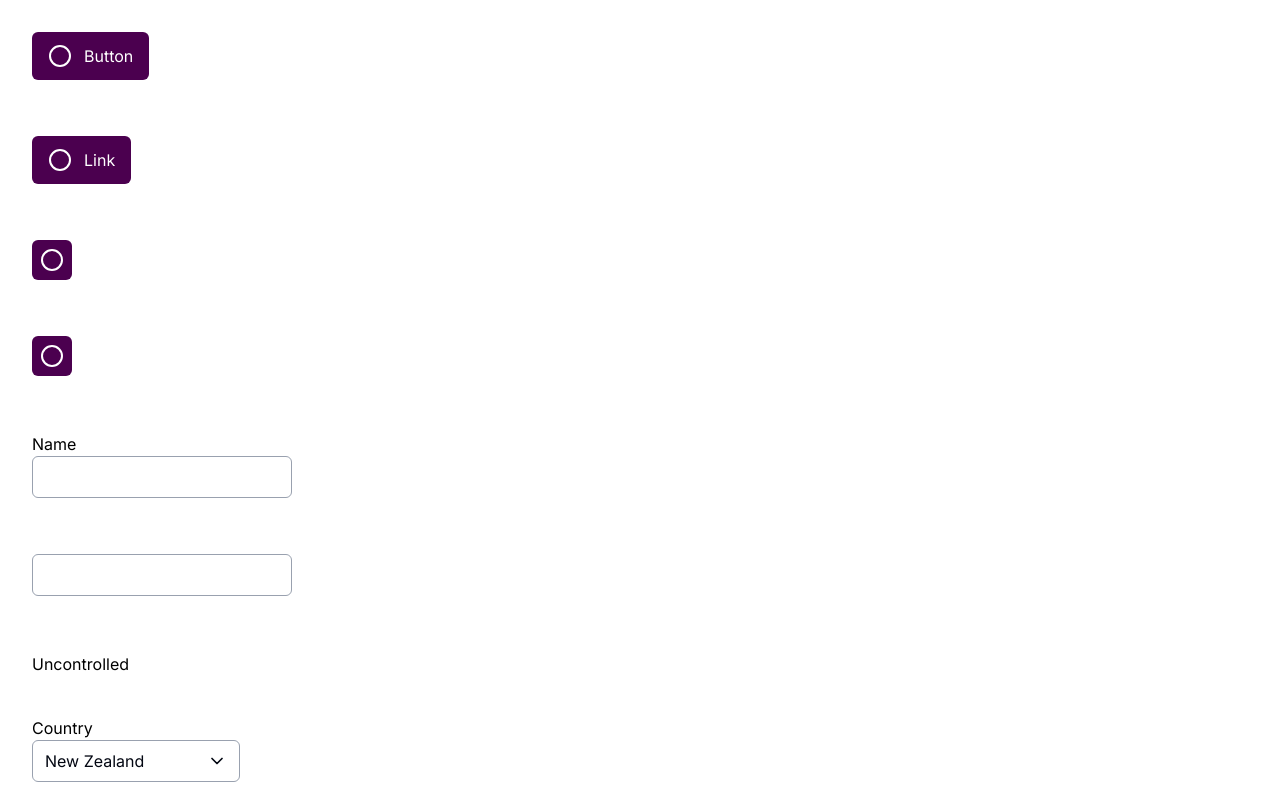
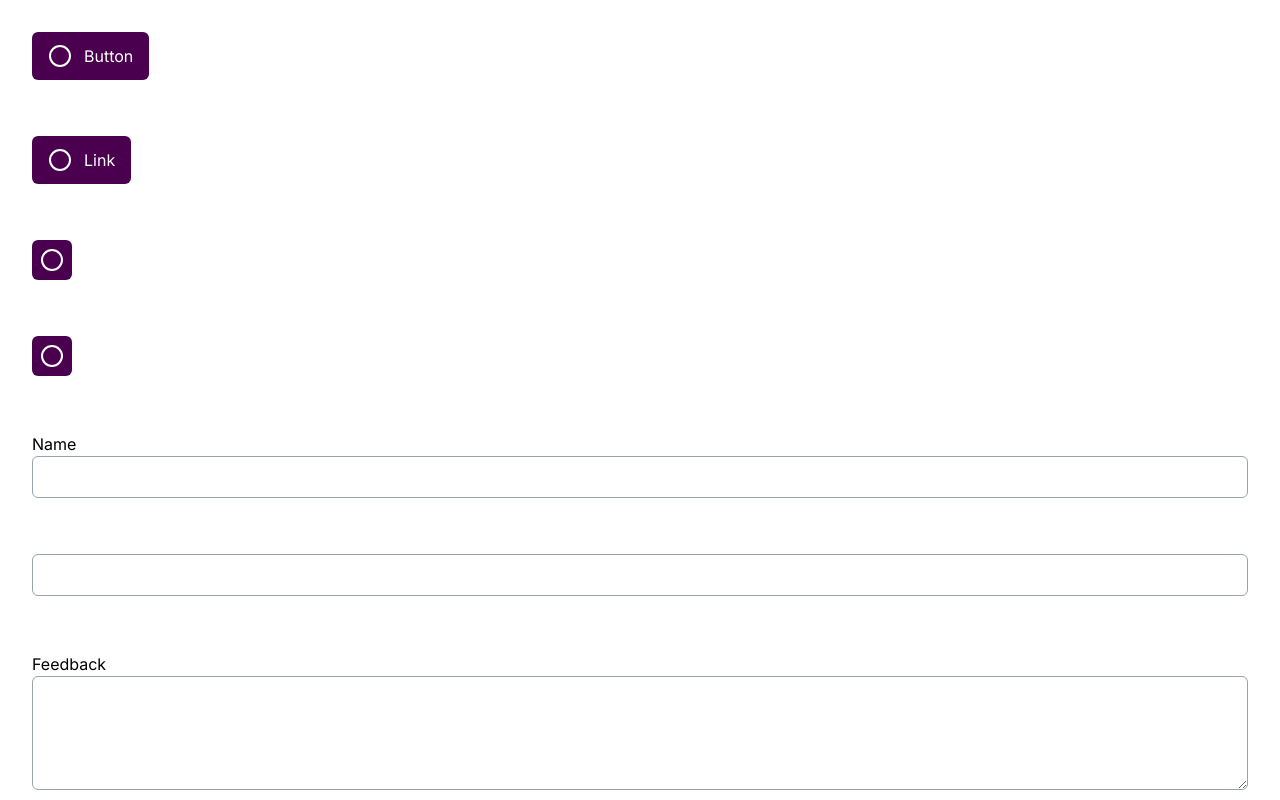
Before and after one commit to shutallbridge/harper, a Next.js app: page /test in a window 1280 px wide. Shown: the top 800 px of the page. Built offline with nearby package versions, Linux system fonts and the light colour scheme.

Commit message:
feat: textarea component

```diff
--- a/package.json
+++ b/package.json
@@ -14,6 +14,7 @@
     "next": "15.2.3",
     "react": "^19.0.0",
     "react-dom": "^19.0.0",
+    "react-textarea-autosize": "^8.5.8",
     "tailwind-merge": "^3.0.2"
   },
   "devDependencies": {
--- a/src/app/test/page.tsx
+++ b/src/app/test/page.tsx
@@ -7,6 +7,7 @@ import { Button } from "@/components/button";
 import { IconButton } from "@/components/icon-button";
 import { Input } from "@/components/input";
 import { Select } from "@/components/select";
+import { Textarea } from "@/components/textarea";
 
 export default function Page() {
   const [value, setValue] = React.useState<string>("AU");
@@ -37,6 +38,7 @@ export default function Page() {
         onChange={(e) => setName(e.target.value)}
       />
       <Input unwrapped />
+      <Textarea label="Feedback" />
       <div className="w-52 flex flex-col gap-y-10">
         <span>Uncontrolled</span>
         <Select
--- a/src/components/input-base/input-base.tsx
+++ b/src/components/input-base/input-base.tsx
@@ -18,7 +18,7 @@ function InputBase(props: InputBaseProps) {
   return (
     <Comp
       className={cn(
-        "block bg-white border border-gray-400 rounded-md text-gray-950 placeholder:text-gray-500",
+        "block w-full bg-white border border-gray-400 rounded-md text-gray-950 placeholder:text-gray-500",
         styles.input,
         className
       )}
--- a/src/components/input-wrapper/input-wrapper.tsx
+++ b/src/components/input-wrapper/input-wrapper.tsx
@@ -23,7 +23,7 @@ function InputWrapper(props: InputWrapperProps) {
   }
 
   return (
-    <div className="space-y-2">
+    <div className="w-full space-y-2">
       <label htmlFor={id}>{label}</label>
       {dimorphicRender(children, [{ id }])}
     </div>
--- /dev/null
+++ b/src/components/textarea/index.ts
@@ -0,0 +1 @@
+export { type TextareaProps, Textarea } from "./textarea";
--- /dev/null
+++ b/src/components/textarea/textarea.tsx
@@ -0,0 +1,45 @@
+import TextareaAutosize, {
+  type TextareaAutosizeProps,
+} from "react-textarea-autosize";
+
+import { type InputBaseProps, InputBase } from "@/components/input-base";
+import {
+  InputWrapper,
+  type InputWrapperWithoutChildren,
+} from "@/components/input-wrapper";
+
+type TextareaProps = TextareaAutosizeProps &
+  InputBaseProps &
+  InputWrapperWithoutChildren;
+
+function Textarea(props: TextareaProps) {
+  const {
+    maxRows = 12,
+    minRows = 4,
+    onHeightChange,
+    cacheMeasurements,
+    style,
+    unwrapped,
+    label,
+    ...rest
+  } = props;
+
+  return (
+    <InputWrapper unwrapped={unwrapped} label={label}>
+      {({ id }) => (
+        <InputBase asChild className="px-3 py-2" {...rest}>
+          <TextareaAutosize
+            maxRows={maxRows}
+            minRows={minRows}
+            onHeightChange={onHeightChange}
+            cacheMeasurements={cacheMeasurements}
+            style={style}
+            id={id}
+          />
+        </InputBase>
+      )}
+    </InputWrapper>
+  );
+}
+
+export { type TextareaProps, Textarea };
```
Also changed, not shown: 1 other file (tests, documents, lock files or other folders).
